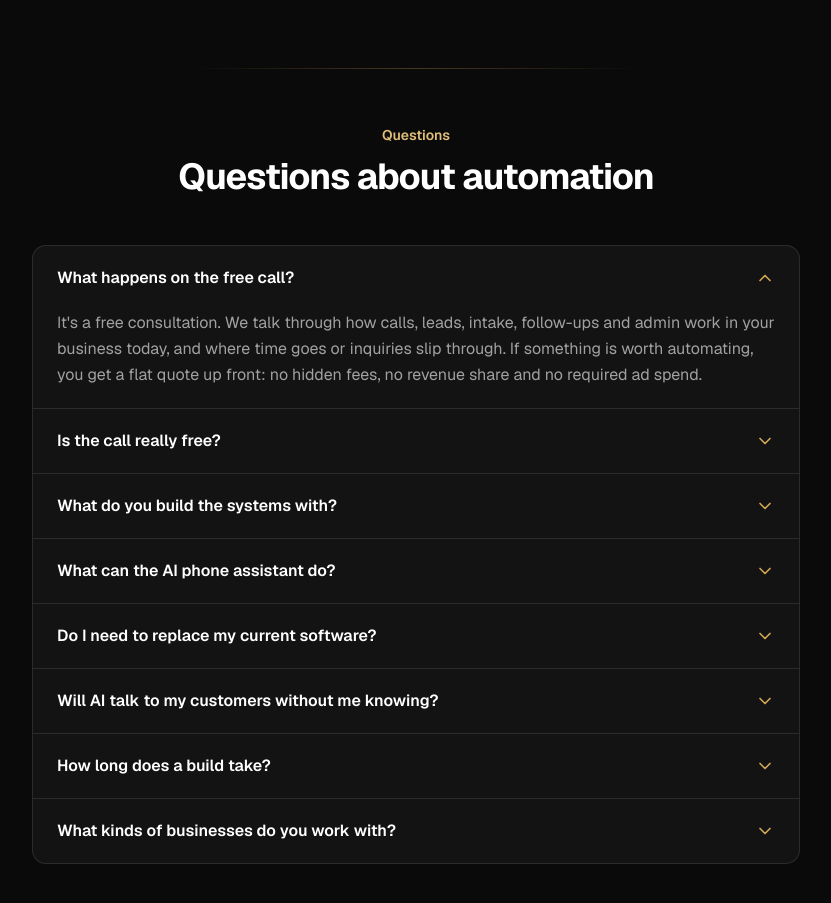
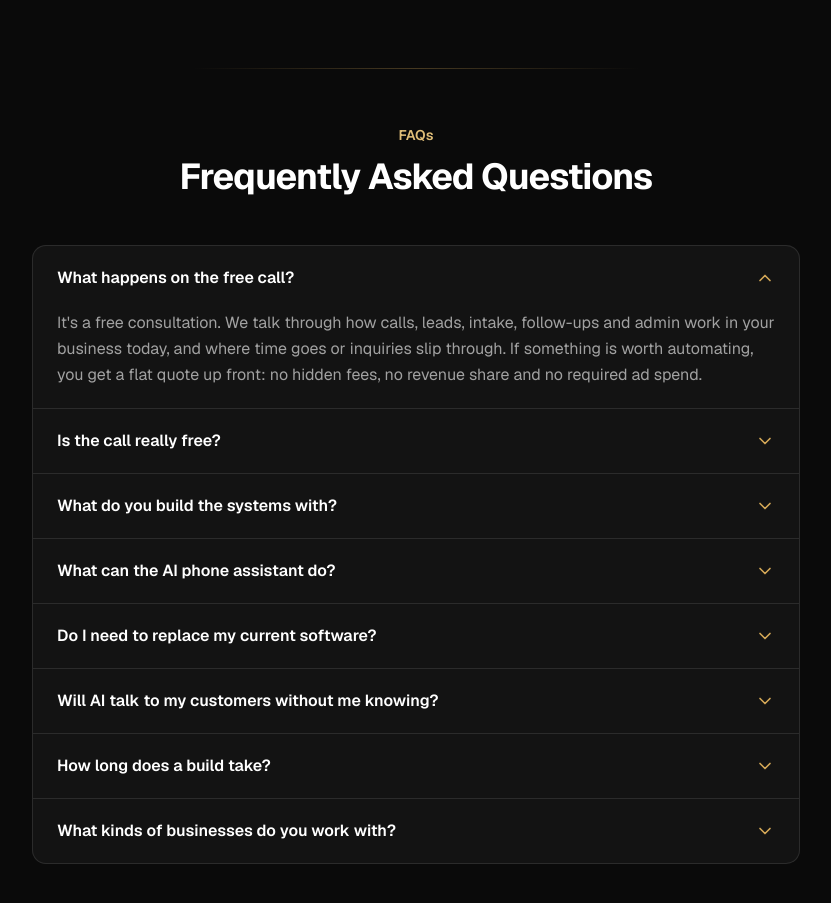
Before and after one commit to hunterallenlee10-cpu/LEUnet, a Next.js app: page /lee-systems/automation in a window 1280 px wide. Shown: the part 4360-5263 px from the top of the page, without its empty margins (224-1055 px from the left). Built offline with nearby package versions, Linux system fonts and the light colour scheme.

Commit message:
Retitle the automation FAQ: "FAQs" / "Frequently Asked Questions"
Co-Authored-By: Claude Opus 5.5 <noreply@anthropic.com>
Claude-Session: https://claude.ai/code/session_01NBcU6gucXV22hphVABUznP

```diff
--- a/components/automation/AutomationFAQSection.tsx
+++ b/components/automation/AutomationFAQSection.tsx
@@ -13,8 +13,8 @@ export function AutomationFAQSection() {
         />
 
         <div className="mx-auto mb-12 max-w-3xl text-center">
-          <p className="mb-3 text-sm font-semibold text-brass-300">Questions</p>
-          <h2 className="heading-lg text-white">Questions about automation</h2>
+          <p className="mb-3 text-sm font-semibold text-brass-300">FAQs</p>
+          <h2 className="heading-lg text-white">Frequently Asked Questions</h2>
         </div>
 
         <FaqAccordion
```
